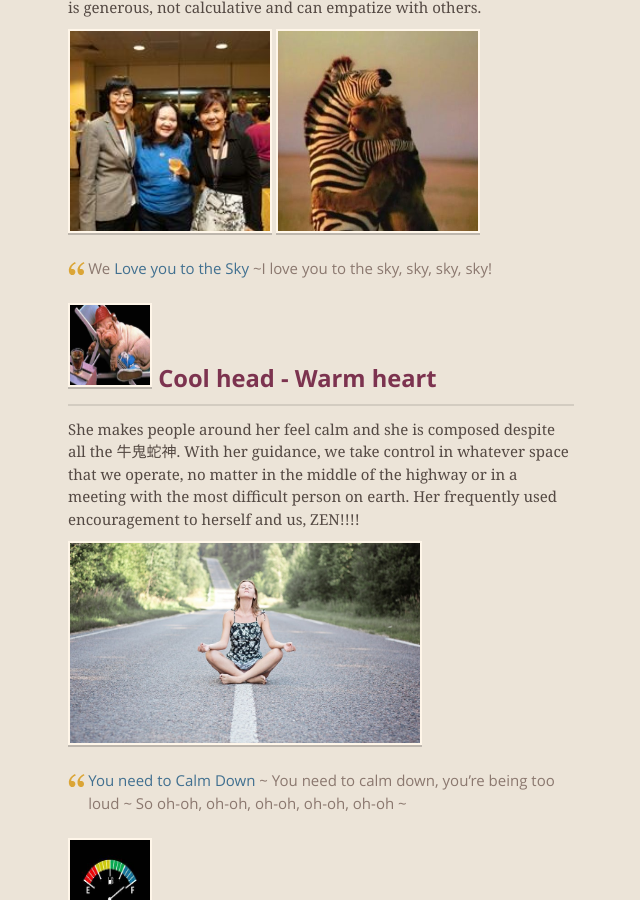
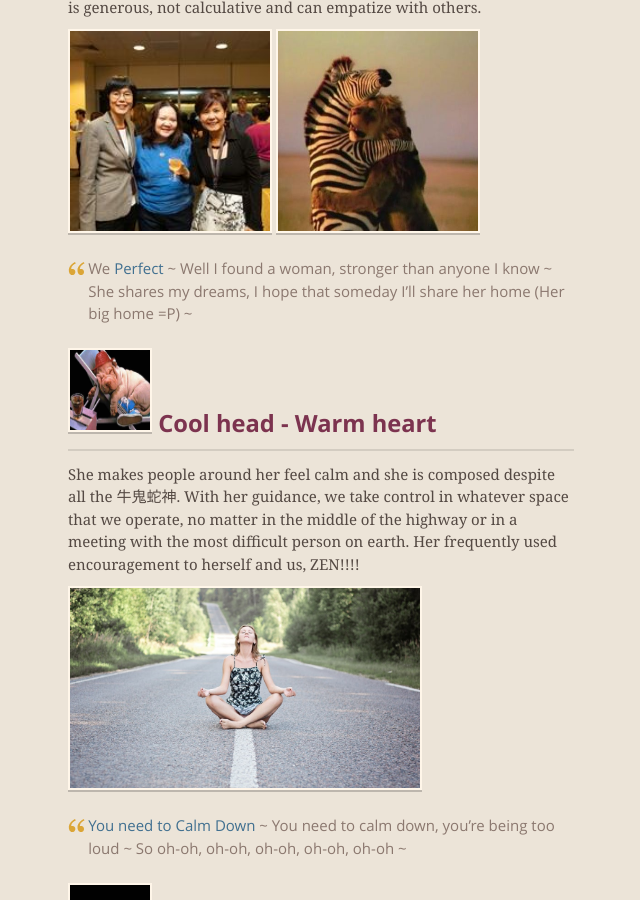
Before and after one commit to projectcinderella/projectcinderella.github.io, a Jekyll site: the page built from index.md, in a window 1280 px wide and 900 px high, scrolled down 731 px. Shown: the whole window, without its empty margins (319-959 px from the left). Built offline with Jekyll 4.4.1, drawn with Linux system fonts in a browser that asks for light colours; comment, search, counter and statistics services are not loaded.

Commit message:
Update index.md

```diff
--- a/index.md
+++ b/index.md
@@ -10,7 +10,8 @@ Once upon a time in a faraway place ~~OMB~~, lived a kind and gentle young woman
 Has a great HEART that shows genuine care for people around her. She is generous, not calculative and can empatize with others.
 <p><img src="https://raw.githubusercontent.com/projectcinderella/projectcinderella.github.io/master/assets/images/friendtoall.jpeg" alt="Example" width="200" height="200">
 <img src="https://raw.githubusercontent.com/projectcinderella/projectcinderella.github.io/master/assets/images/Compassion 1.png" alt="Example" width="200" height="200"></p>
-> We <a href="https://www.youtube.com/watch?v=-qf8LoHugjk">Love you to the Sky</a> ~I love you to the sky, sky, sky, sky!
+> We <a href="https://www.youtube.com/watch?v=eiDiKwbGfIY">Perfect</a> ~ Well I found a woman, stronger than anyone I know ~
+She shares my dreams, I hope that someday I'll share her home (Her big home =P) ~
 
 #### <img src="https://raw.githubusercontent.com/projectcinderella/projectcinderella.github.io/master/assets/images/Zen 1.jpg" alt="Example" width="80" height="80"> Cool head - Warm heart
 She makes people around her feel calm and she is composed despite all the 牛鬼蛇神. With her guidance, we take control in whatever space that we operate, no matter in the middle of the highway or in a meeting with the most difficult person on earth. Her frequently used encouragement to herself and us, ZEN!!!!
```
